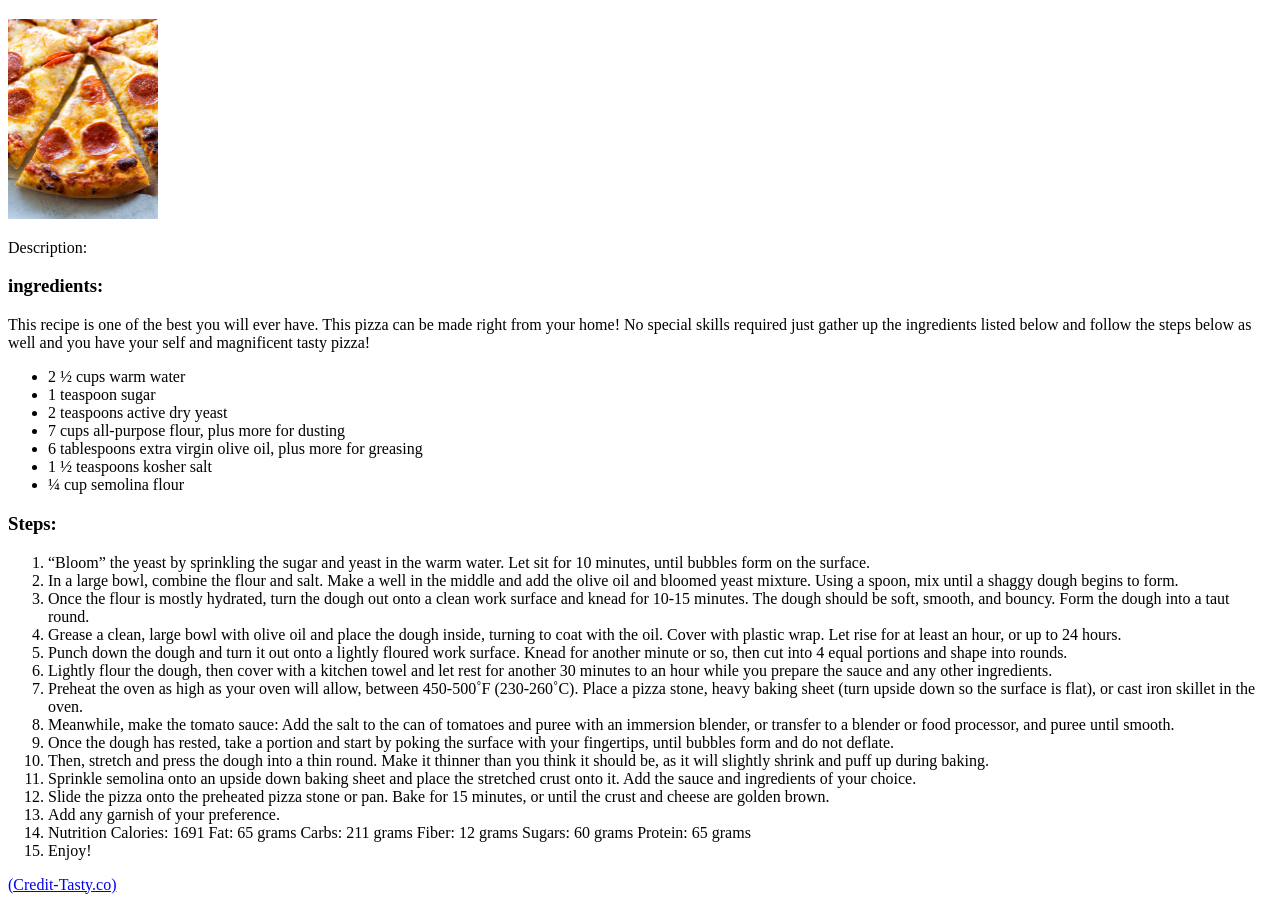
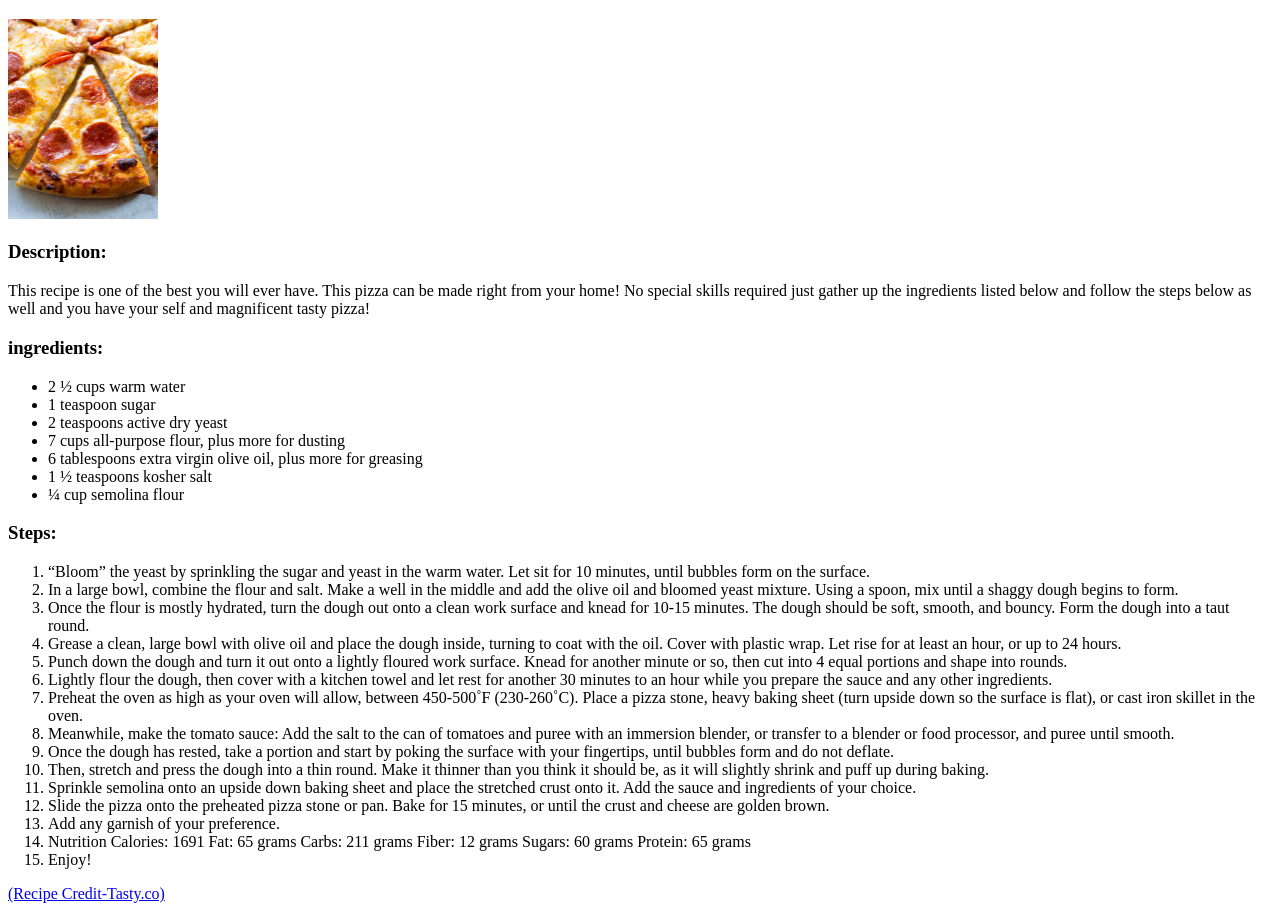
Before and after one commit to David-yub/odin-recipes, a plain HTML site: page recipes/pizza.html in a window 1280 px wide. Shown: the part 61-980 px from the top of the page. Drawn offline with Linux system fonts and the light colour scheme.

Commit message:
general changes and fixes

```diff
--- a/recipes/pizza.html
+++ b/recipes/pizza.html
@@ -7,10 +7,10 @@
     <body>
         <h1>Pizza</h1>
         <p><img src="../images/pizza.jpg" alt="Savory cheesey pepporoni pizza" width='150'></p>
-        <p>Description:</p>
+        <h3>Description:</h3>
+        <p>This recipe is one of the best you will ever have. This pizza can be made right from your home! No special skills required just gather up the ingredients listed below
+            and follow the steps below as well and you have your self and magnificent tasty pizza! </p>
         <h3>ingredients:</h3>
-        <P>This recipe is one of the best you will ever have. This pizza can be made right from your home! No special skills required just gather up the ingredients listed below
-            and follow the steps below as well and you have your self and magnificent tasty pizza! </P>
         <p>
             <ul>
                     <li>2 ½ cups warm water</li>
@@ -53,6 +53,6 @@
                 <li>Enjoy!</li>
             </ol>
         </P>
-        <p><a href="https://tasty.co/recipe/pizza-dough" target='_blank'>(Credit-Tasty.co)</a></p>
+        <p><a href="https://tasty.co/recipe/pizza-dough" target='_blank'>(Recipe Credit-Tasty.co)</a></p>
     </body>
 </html>
```
Also changed, not shown: index.html (+2 -2 lines), recipes/creamyhotcoco.html (+3 -1 lines).
